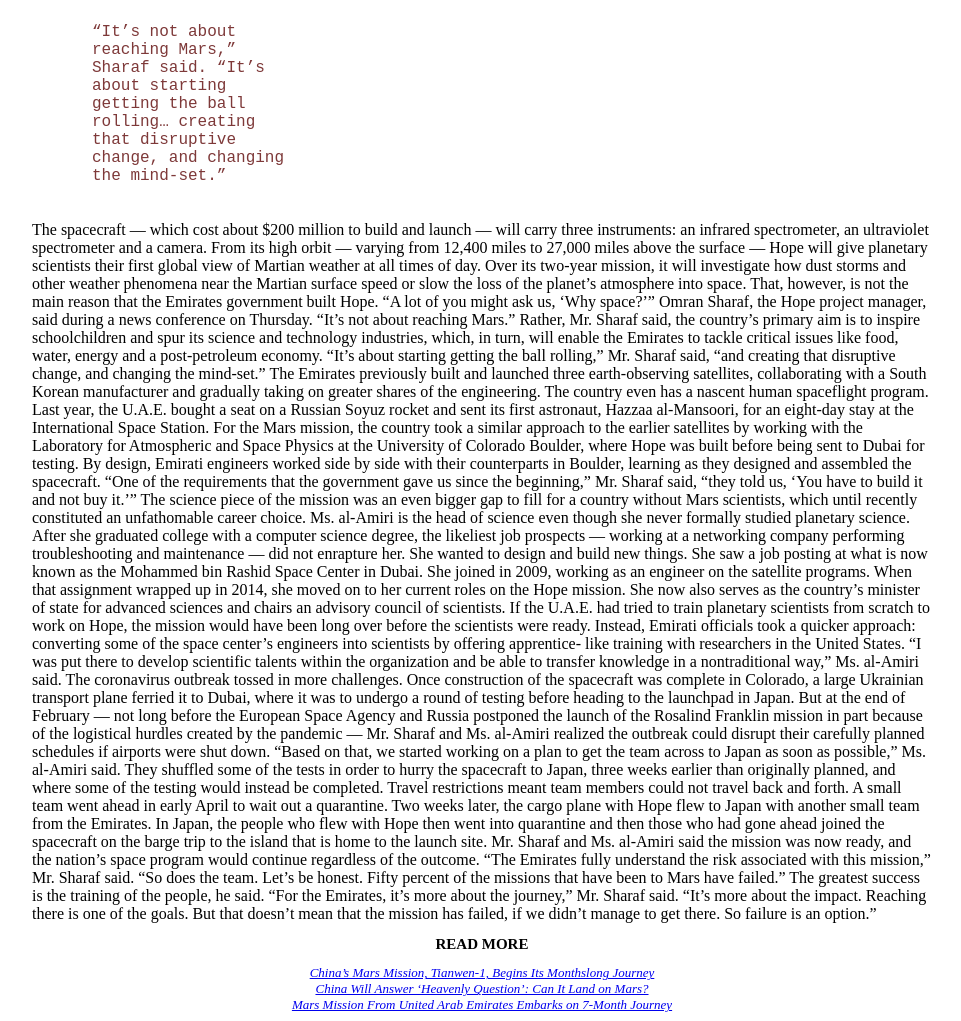
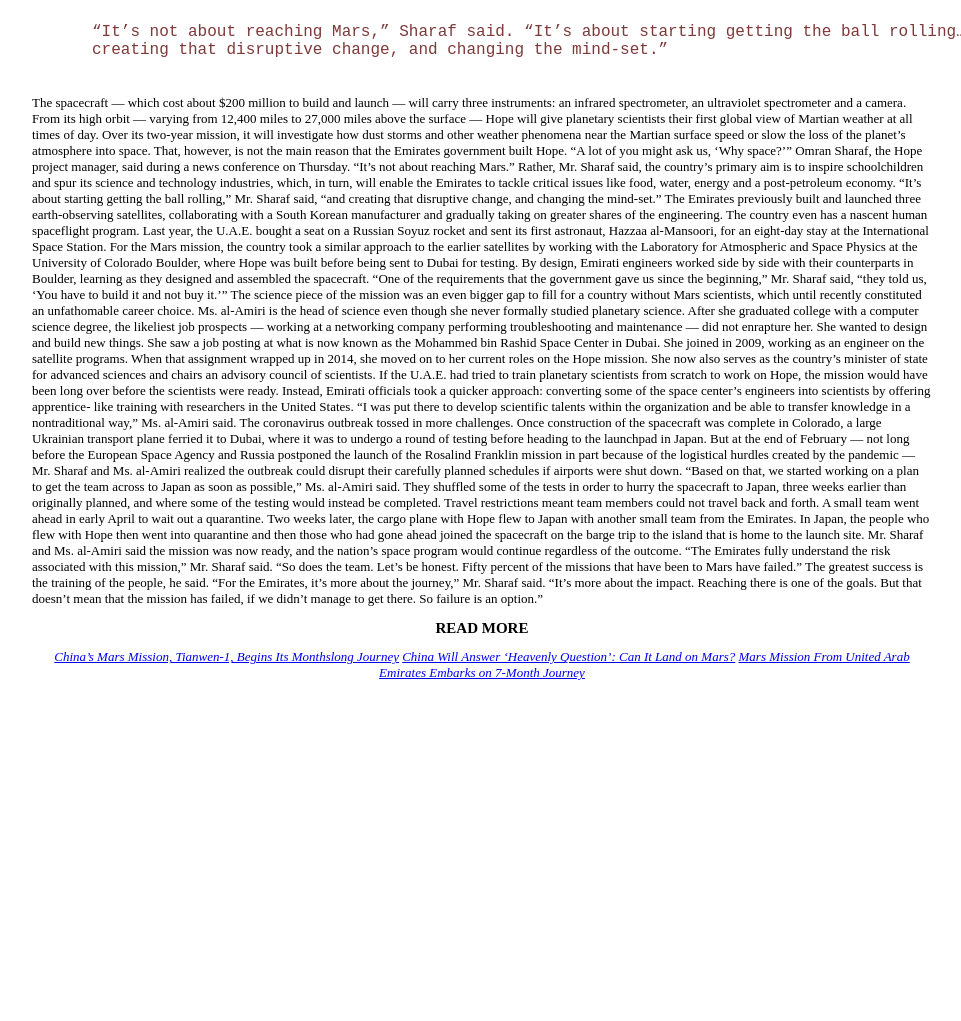
Before and after one commit to elicohen4/Eli-Cohen-JOUR352-1, a plain HTML site: page CohenLayout/index.html in a window 1280 px wide. Shown: the part 295-1316 px from the top of the page, without its empty margins (158-1119 px from the left). After the commit the page ends 984 px from the top, so only its background shows below. Drawn offline with Linux system fonts and the light colour scheme.

Commit message:
Testing updates
Revising some (div ID -> class, messing around with blockquote

```diff
--- a/CohenLayout/index.html
+++ b/CohenLayout/index.html
@@ -49,12 +49,12 @@
 Sunday, July 19, or Monday local time.
 About the size of a Mini Cooper car, Hopeis to arrive in orbit around Mars
 in February.
-
+</p>
 <blockquote>
     “It’s not about reaching Mars,” Sharaf said.
     “It’s about starting getting the ball rolling… creating that disruptive change, and changing the mind-set.”
 </blockquote>
-
+<p>
 The spacecraft — which cost about $200 million to build and
 launch — will carry three instruments: an infrared spectrometer, an
 ultraviolet spectrometer and a camera.
@@ -144,15 +144,9 @@
 </p>
 
 <h2>Read more</h2>
-<div id="hyperlink1">
+<div class="hyperlink">
     <a href="https://www.nytimes.com/2020/07/22/science/mars-china-launch.html?action=click&block=associated_collection_recirc&impression_id=8fa169b0-cd41-11ea-9e45-6dfedec6de97&index=0&pgtype=Article&region=footer">China’s Mars Mission, Tianwen-1, Begins Its Monthslong Journey</a>
-</div>
-
-<div id="hyperlink2">
     <a href="https://www.nytimes.com/2020/07/22/science/china-mars-mission.html?action=click&block=associated_collection_recirc&impression_id=8fa169b1-cd41-11ea-9e45-6dfedec6de97&index=1&pgtype=Article&region=footer">China Will Answer ‘Heavenly Question’: Can It Land on Mars?</a>
-</div>
-
-<div id="hyperlink3">
     <a href="https://www.nytimes.com/2020/07/19/science/emirates-mars-mission.html?action=click&block=associated_collection_recirc&impression_id=8fa169b2-cd41-11ea-9e45-6dfedec6de97&index=2&pgtype=Article&region=footer">Mars Mission From United Arab Emirates Embarks on 7-Month Journey</a>
 </div>
 
--- a/CohenLayout/stylesheet.css
+++ b/CohenLayout/stylesheet.css
@@ -31,32 +31,17 @@
     text-transform: uppercase;
 }
 
-#hyperlink1 {
+.hyperlink {
     font-family: Georgia serif;
     font-size: 13px;
     font-style: italic;
     text-align: center;
 }
 
-#hyperlink2 {
-    font-family: Georgia serif;
-    font-size: 13px;
-    font-style: italic;
-    text-align: center;
-}
-
-#hyperlink3 {
-    font-family: Georgia serif;
-    font-size: 13px;
-    font-style: italic;
-    text-align: center;
-}
-
-
 blockquote  {
     font-size: large;
     font-family: monospace;
-    width: 200px;
+    width: 900px;
     border: 80px;
     padding: 20px; color: #7e3939;
 }
```
